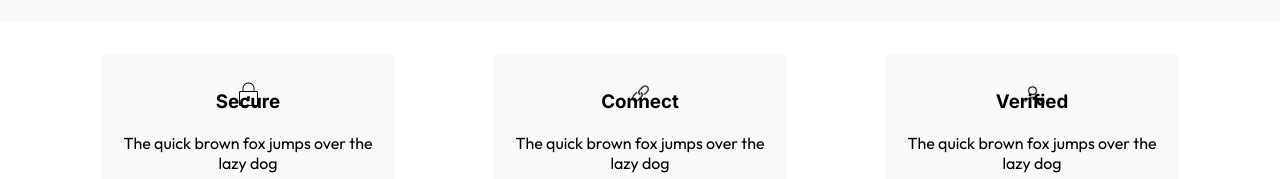
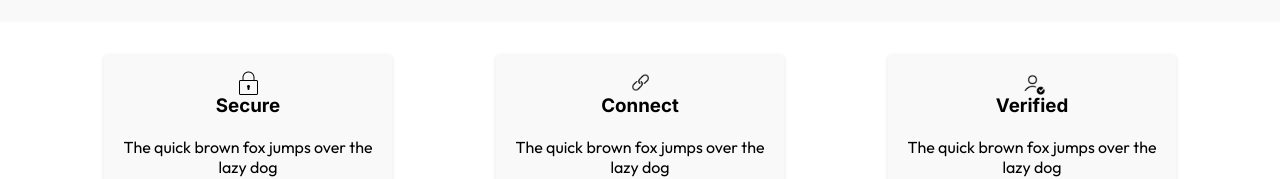
Before and after one commit to badkoala101/prime-connect, a React (Create React App) app: page / in a window 1280 px wide. Shown: the part 397-576 px from the top of the page. Built offline with nearby package versions, Linux system fonts and the light colour scheme.

Commit message:
fixed icons on home page

```diff
--- a/src/App.css
+++ b/src/App.css
@@ -234,7 +234,7 @@ body {
 .feature-card img{
   height: 25px;
   width: 25px;
-  margin-bottom: -20px;
+  margin-bottom: -5px;
 }
 .products {
   text-align: center;
```
